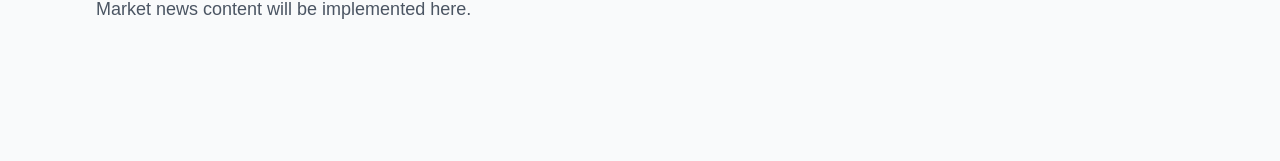
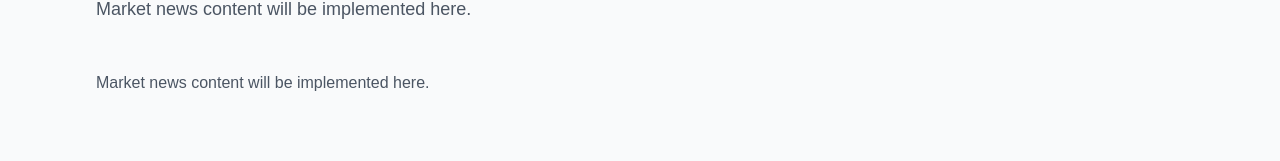
Before and after one commit to KonetiBalaji/Kwalifai_Suman, a Next.js app in the folder frontend/: page /market-news in a window 1280 px wide. Shown: the part 169-330 px from the top of the page. Built offline with nearby package versions, Linux system fonts and the light colour scheme; no server answers.

Commit message:
updated type to child

```diff
--- a/frontend/src/app/market-news/page.tsx
+++ b/frontend/src/app/market-news/page.tsx
@@ -19,7 +19,7 @@ export default function MarketNewsPage() {
       title="Market News"
       subtitle="Market news content will be implemented here."
     >
-      {/* Future market news content will go here */}
+      <p className="text-gray-600">Market news content will be implemented here.</p>
     </PageShell>
   );
 }
--- a/frontend/src/components/PageShell.tsx
+++ b/frontend/src/components/PageShell.tsx
@@ -21,7 +21,7 @@ interface PageShellProps {
   subtitle?: string;
   ctaLabel?: string;
   ctaHref?: string;
-  children: ReactNode;
+  children?: ReactNode;
 }
 
 export default function PageShell({ title, subtitle, ctaLabel, ctaHref, children }: PageShellProps) {
```
